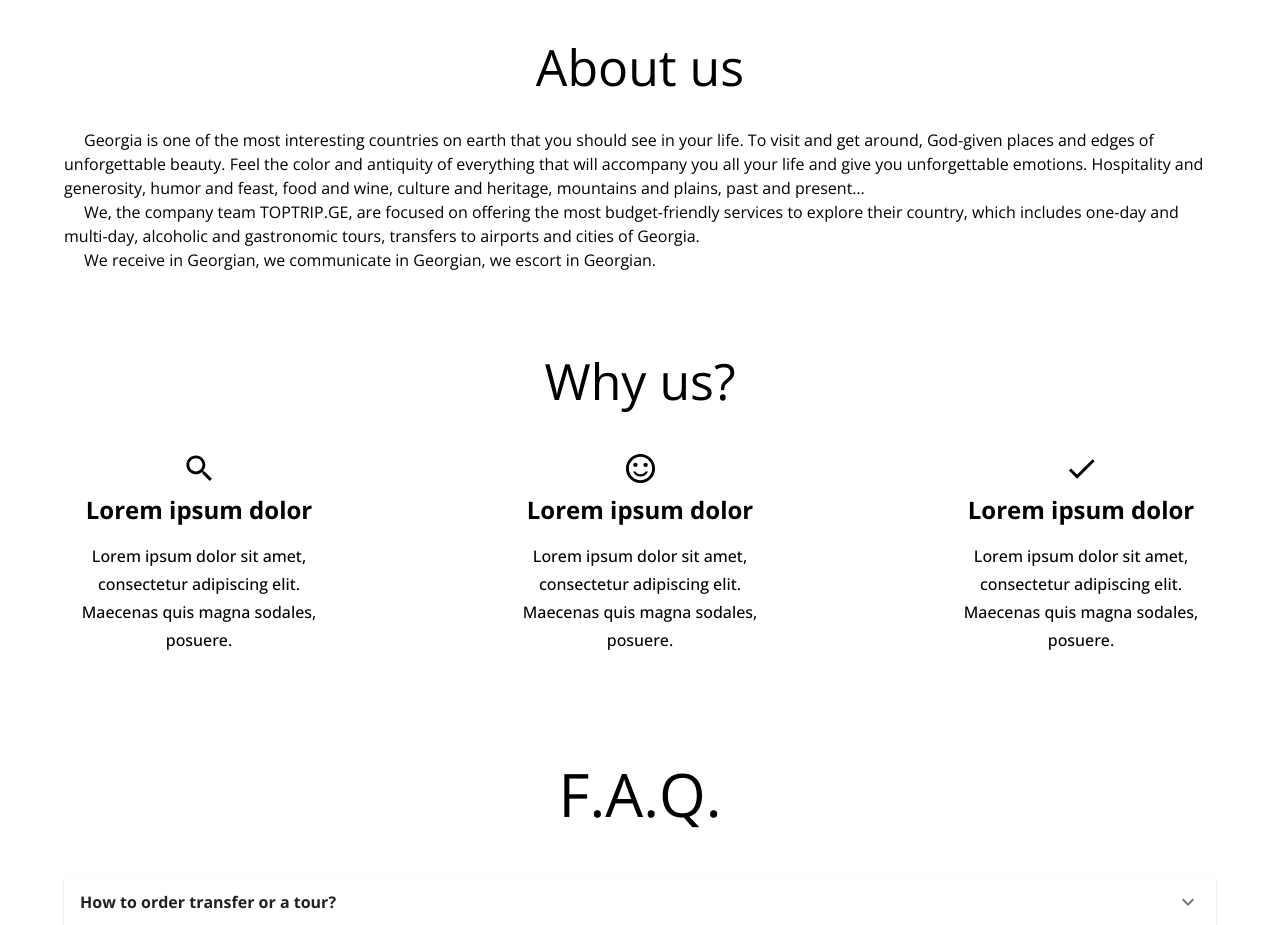
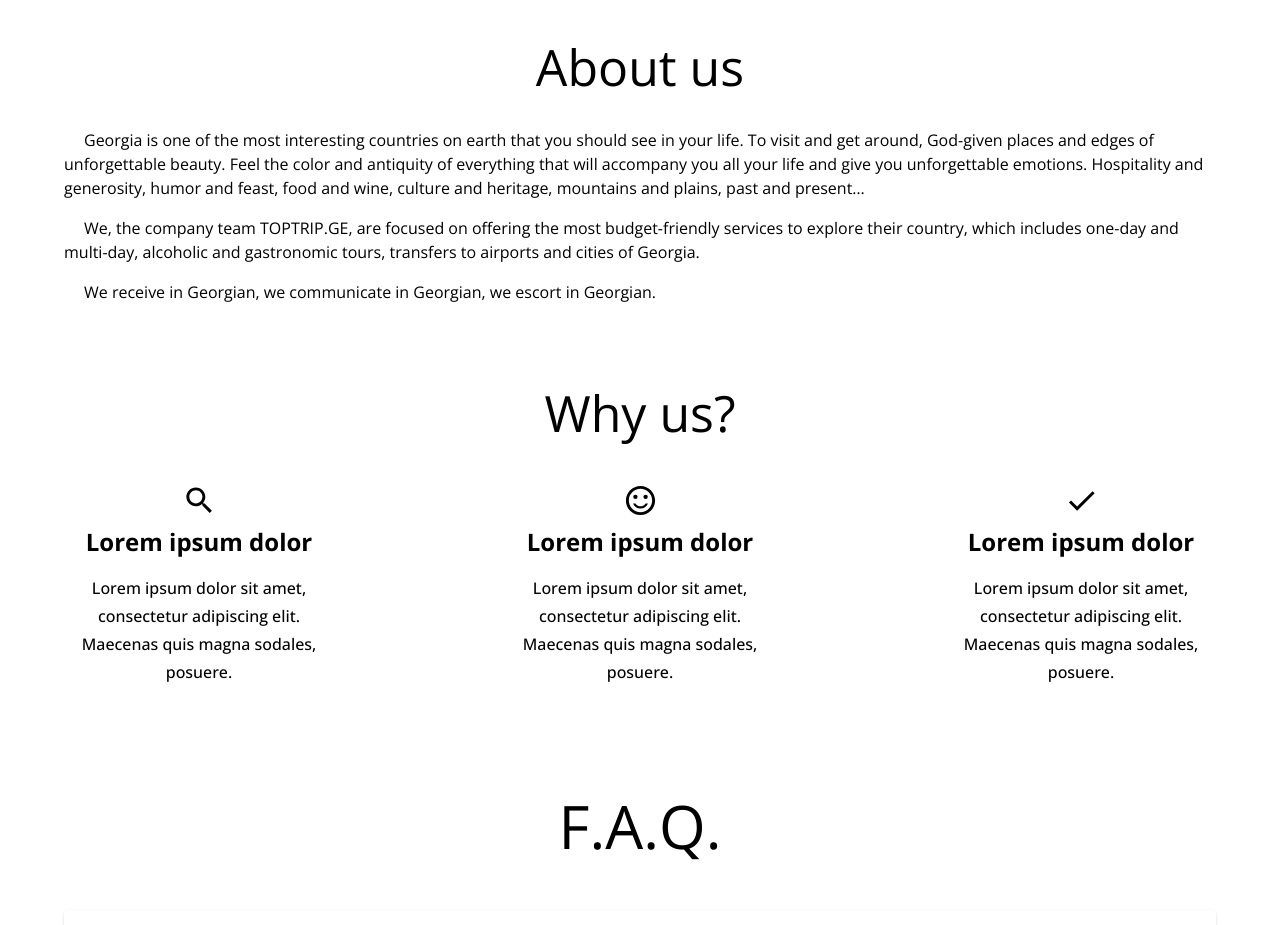
Before and after one commit to TopTrip-ge/top-trip, a React (Create React App) app: page / in a window 1280 px wide. Shown: the part 1440-2365 px from the top of the page. Built offline with nearby package versions, Linux system fonts and the light colour scheme; no server answers.

Commit message:
feat: added gap between paragraphs

```diff
--- a/src/pages/home/components/about-us/about-us.tsx
+++ b/src/pages/home/components/about-us/about-us.tsx
@@ -17,7 +17,7 @@ export const AboutUs: FC = () => {
         >
           {t("title.about-us", { ns: LOCALIZATION_NAMESPACES.HOME_SECTIONS })}
         </Typography>
-        <Box>
+        <Box sx={{ display: "flex", flexDirection: "column", gap: 2 }}>
           {(t("about-us") as string[]).map((item) => (
             <Typography component="p" sx={{ textIndent: "20px" }}>
               {item}
```
